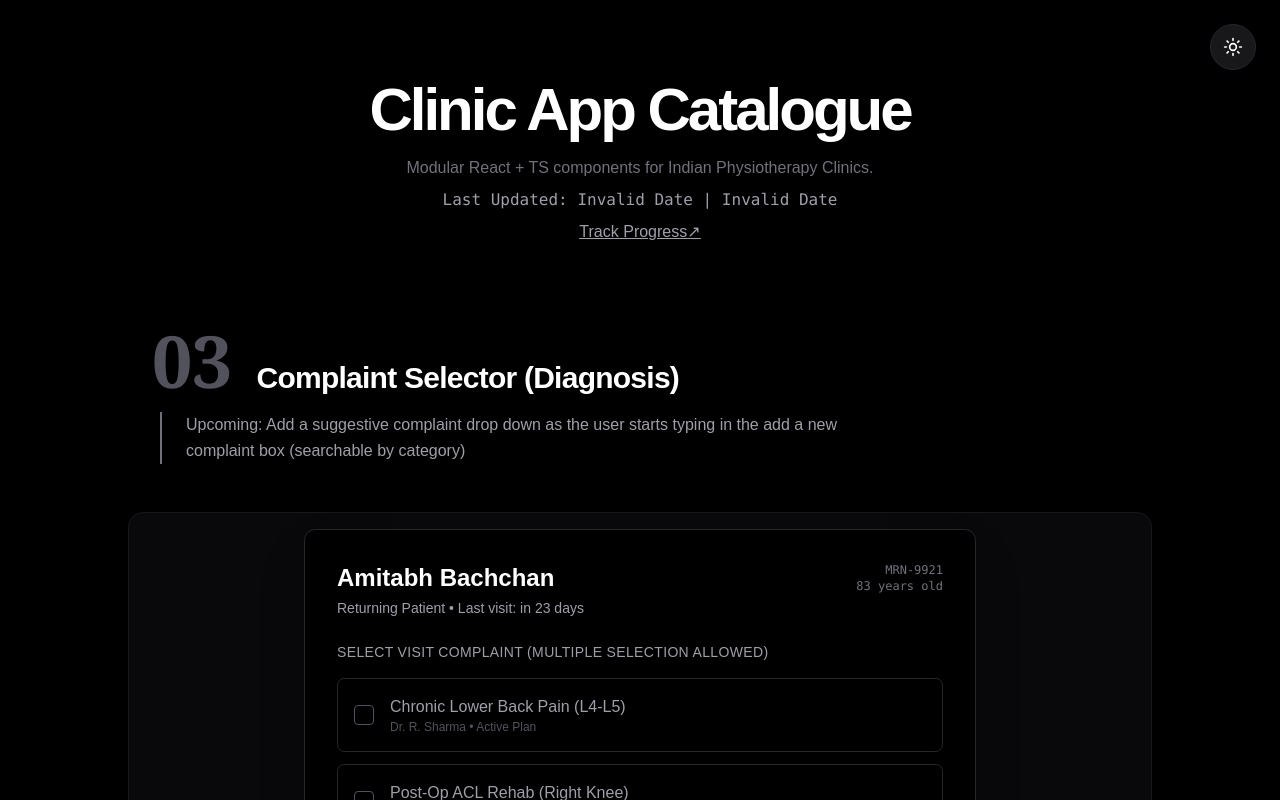
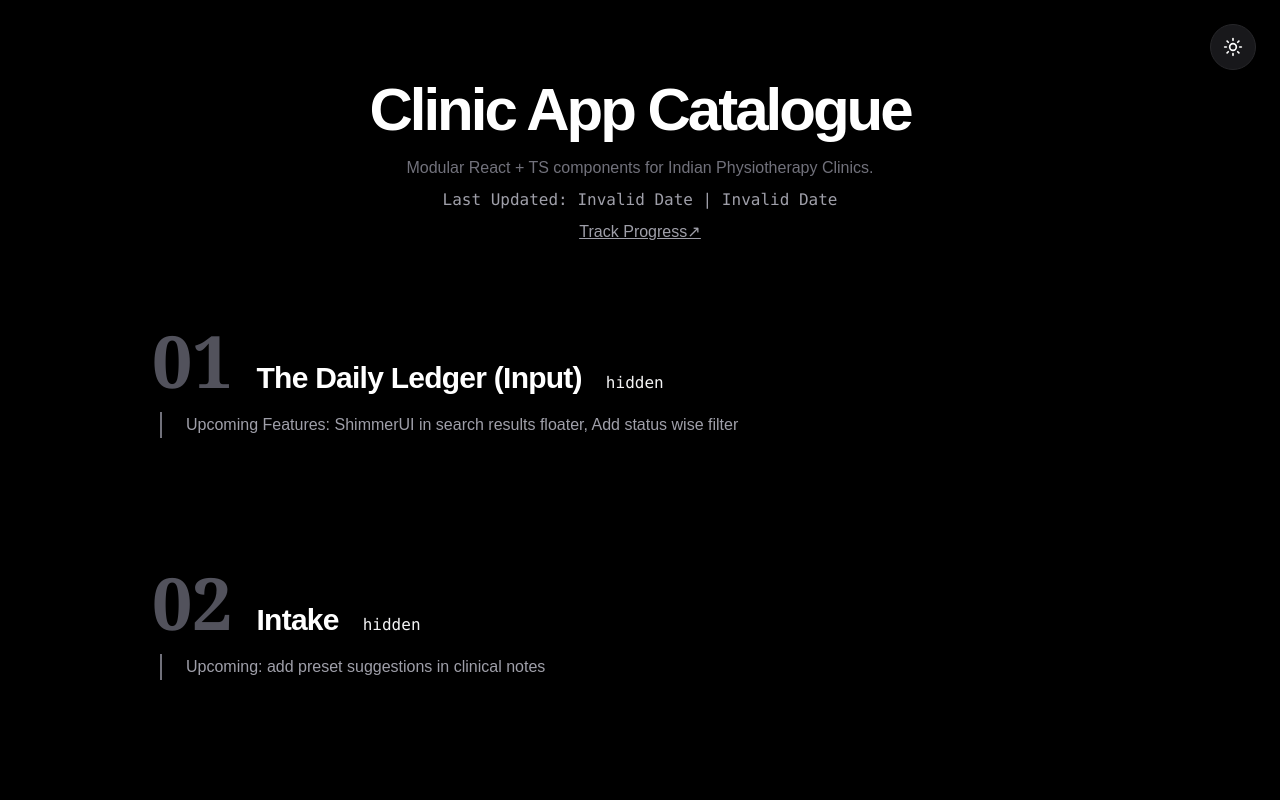
Before and after one commit to omsrivastava512/clinic-demo, a React (Vite) app: page / in a window 1280 px wide. Shown: the top 800 px of the page. Built offline with nearby package versions, Linux system fonts and the light colour scheme.

Commit message:
feat: add hidden annotation to hidden sections to indicate hidden sections

```diff
--- a/src/PresentationSection.tsx
+++ b/src/PresentationSection.tsx
@@ -4,18 +4,19 @@ import type { ReactNode } from "react";
 // 4. MAIN LAYOUT (CATALOG VIEW)
 // ==========================================
 export const PresentationSection = ({hidden=false, title, number, description, children }: {hidden?:boolean, title: string; number: string; description: string; children: ReactNode; }) => (
-    <section className="mb-32 max-w-5xl mx-auto w-full last:mb-0" hidden={hidden}>
+    <section className="mb-32 max-w-5xl mx-auto w-full last:mb-0" >
         <div className="mb-6 px-4 md:mb-12 ml-2 max-w-3xl">
             <div className="flex items-baseline gap-4 md:gap-6 mb-4">
                 <span className="text-4xl md:text-7xl font-serif text-zinc-400 dark:text-zinc-600 font-bold">{number}</span>
 
                 <h2 className="text-2xl md:text-3xl font-bold tracking-tight dark:text-white">{title}</h2>
+                <pre>{hidden&&"hidden"}</pre>
             </div>
             <p className="dark:text-zinc-400 text-zinc-600 text-sm md:text-base leading-relaxed border-l-2 border-zinc-500 pl-4 md:pl-6 ml-2">
                 {description}
             </p>
         </div>
-        <div className="p-2 md:p-4 bg-zinc-50 dark:bg-zinc-950 border border-zinc-200 dark:border-zinc-900 rounded-2xl shadow-xl transition-colors duration-300">
+        <div className="p-2 md:p-4 bg-zinc-50 dark:bg-zinc-950 border border-zinc-200 dark:border-zinc-900 rounded-2xl shadow-xl transition-colors duration-300" hidden={hidden} aria-hidden={hidden}>
             {children}
         </div>
     </section>
```
